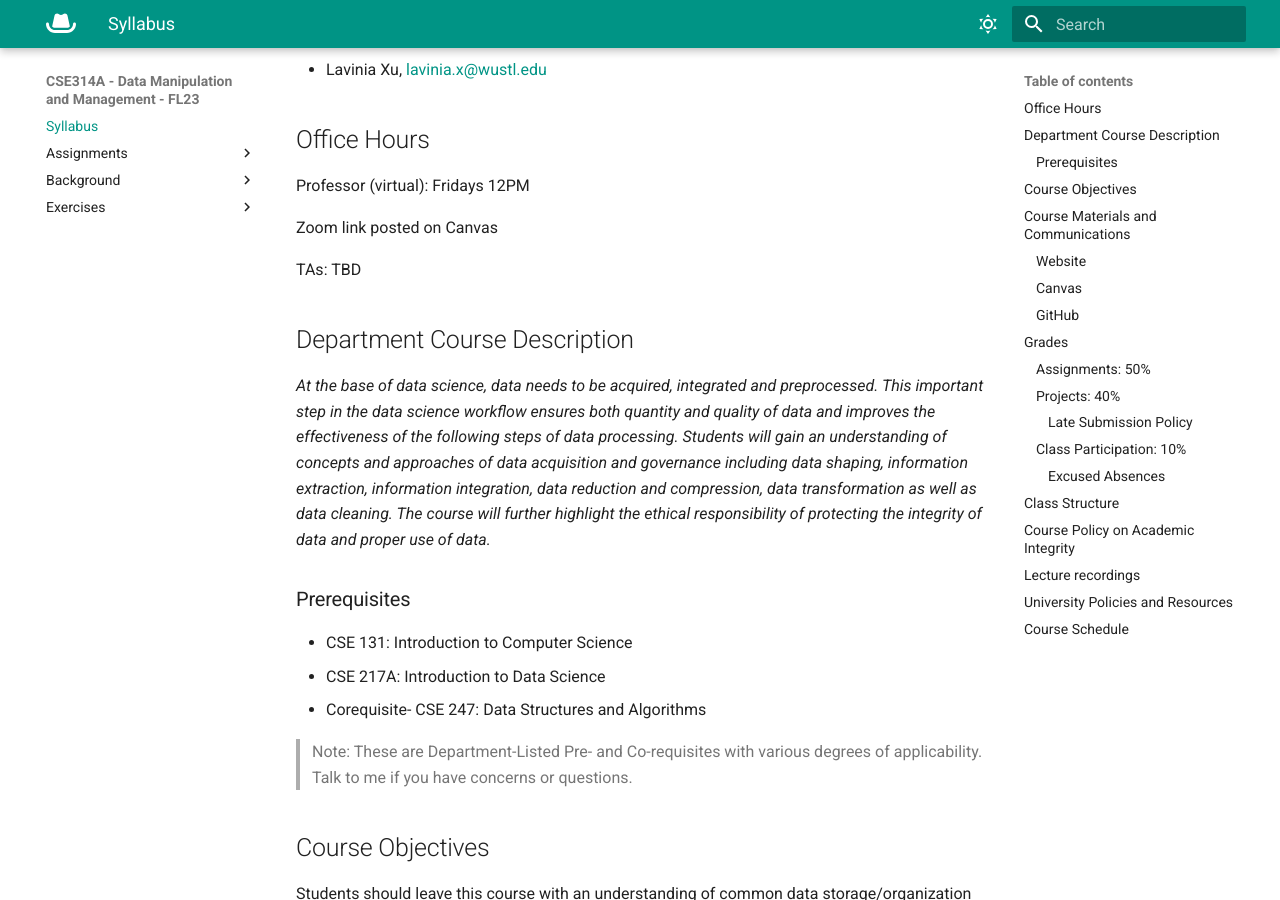
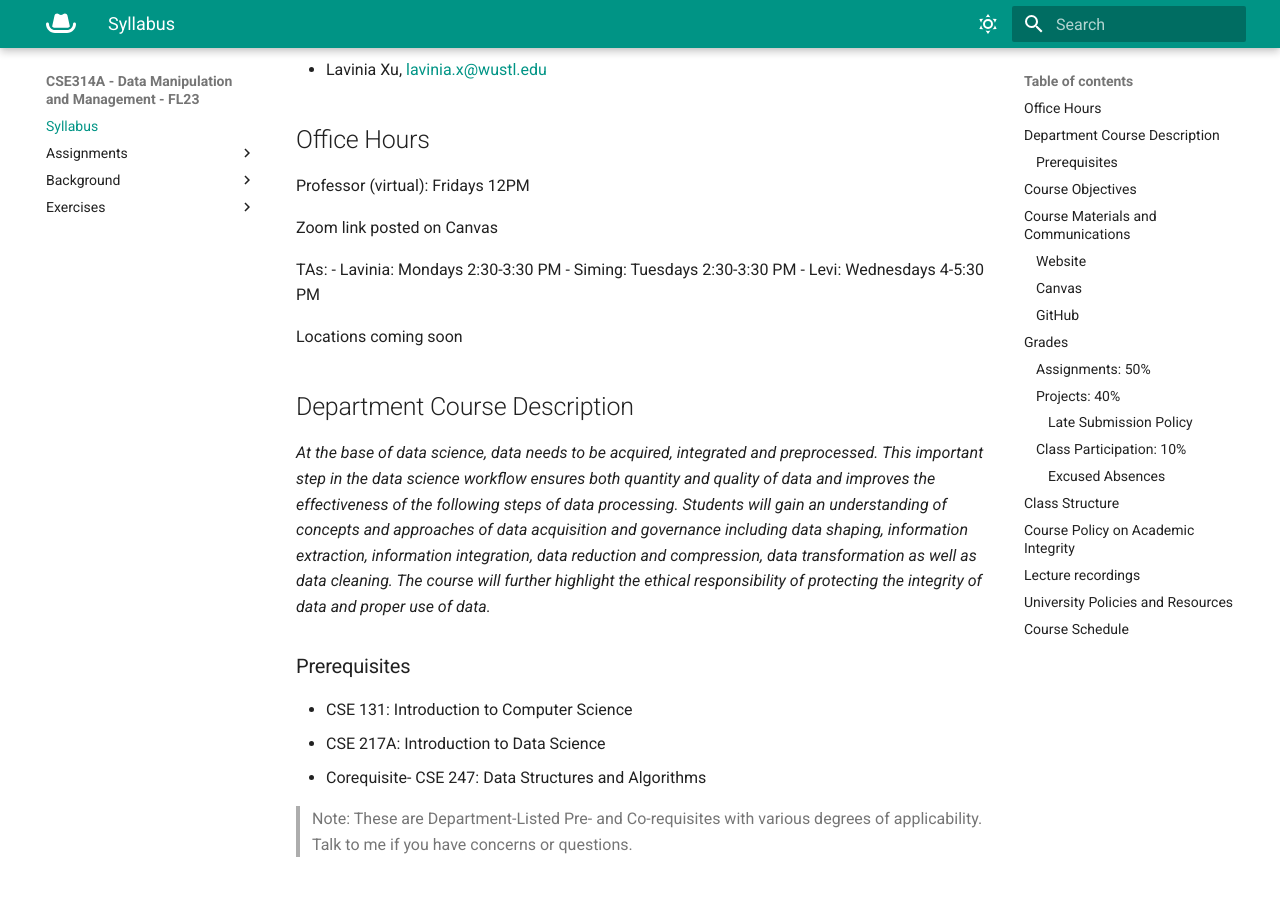
Before and after one commit to wustl-data/rooster-cogburn, an MkDocs documentation site: the page built from docs/index.md, in a window 1280 px wide and 900 px high, scrolled down 398 px. Built offline with MkDocs 1.6.1 and Material for MkDocs 9.7.7, drawn with Linux system fonts in a browser that asks for light colours.

Commit message:
update office hours

```diff
--- a/docs/index.md
+++ b/docs/index.md
@@ -20,7 +20,12 @@ Professor (virtual): Fridays 12PM
 
 Zoom link posted on Canvas
 
-TAs: TBD
+TAs:
+  - Lavinia: Mondays 2:30-3:30 PM
+  - Siming: Tuesdays 2:30-3:30 PM
+  - Levi: Wednesdays 4-5:30 PM
+
+Locations coming soon
 
 ## Department Course Description
 
```
